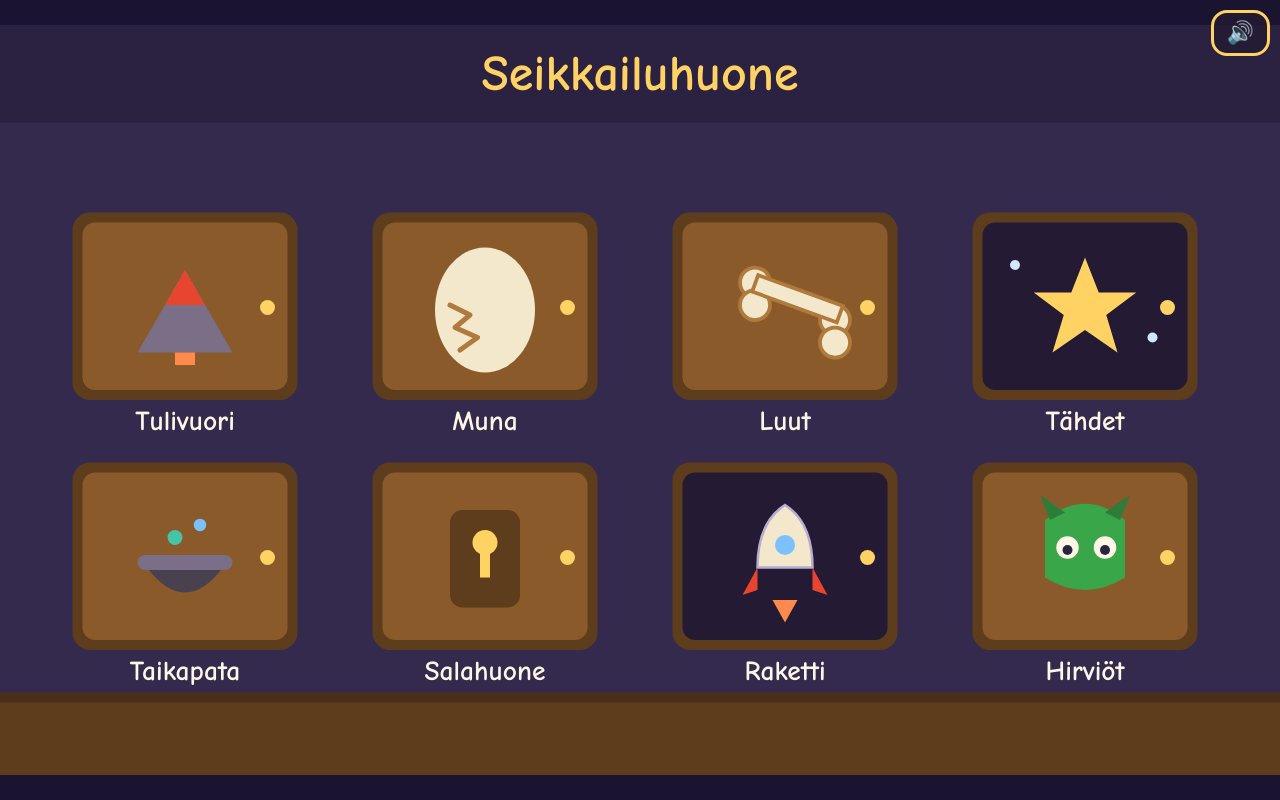
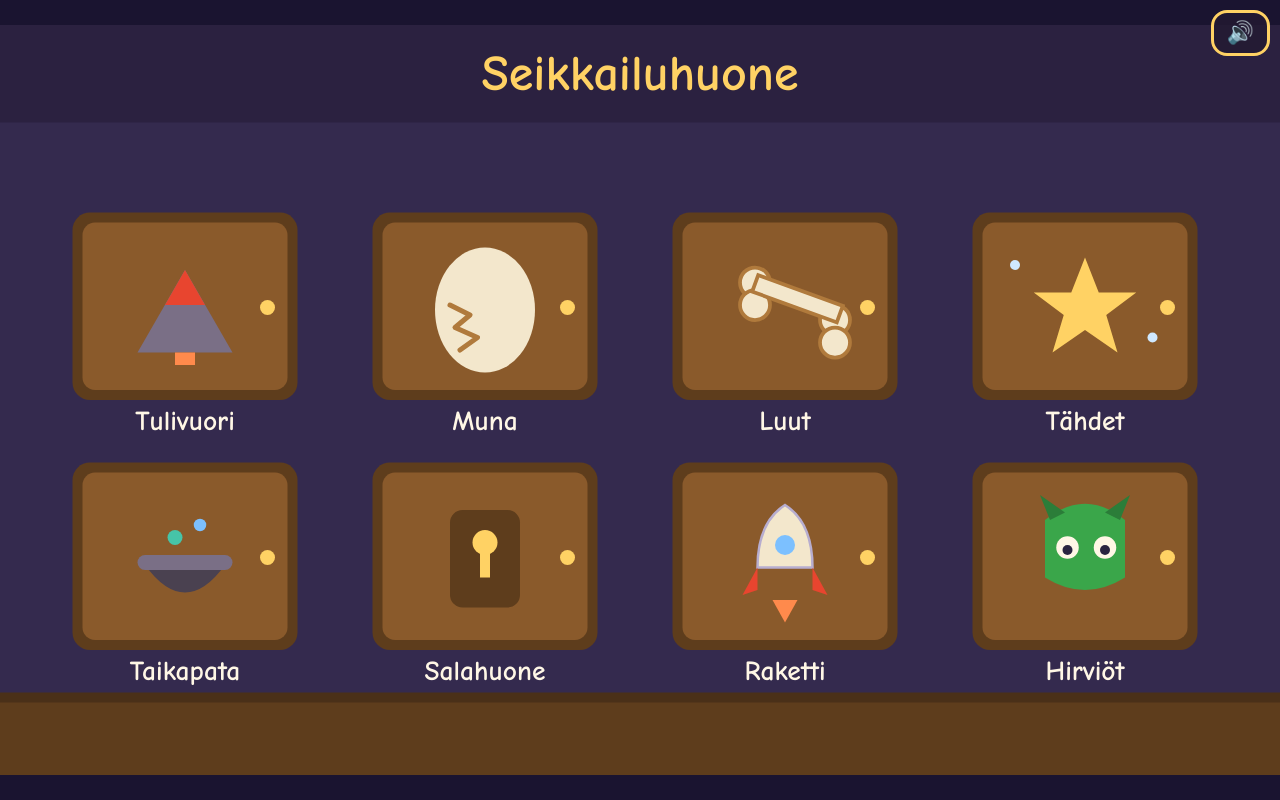
Before and after one commit to gofjhmakit/seikkailuhuone, a plain HTML site: page index.html in a window 1280 px wide. Drawn offline with Linux system fonts and the light colour scheme.

Commit message:
Hub: make all door panels match (brown), not two navy ones
Tähdet and Raketti used a navy (#241a33) inner panel for a "space" look while
the other six used brown (#8a5a2b), so those two doors stood out as odd. Each
icon already signals its game's theme, so unify every door on the warm wooden
panel for one consistent row.

Co-Authored-By: Claude Opus 4.8 <noreply@anthropic.com>

```diff
--- a/index.html
+++ b/index.html
@@ -49,7 +49,7 @@
     </g>
     <g class="hot door" id="door-tahdet">
       <rect x="778" y="150" width="180" height="150" rx="14" fill="#5e3d1c"/>
-      <rect x="786" y="158" width="164" height="134" rx="10" fill="#241a33"/>
+      <rect x="786" y="158" width="164" height="134" rx="10" fill="#8a5a2b"/>
       <polygon points="868,186 879,214 909,214 885,232 894,262 868,244 842,262 851,232 827,214 857,214" fill="#ffd264"/>
       <circle cx="812" cy="192" r="4" fill="#cfe8ff"/><circle cx="922" cy="250" r="4" fill="#cfe8ff"/>
       <circle cx="934" cy="226" r="6" fill="#ffd264"/>
@@ -77,7 +77,7 @@
     </g>
     <g class="hot door" id="door-raketti">
       <rect x="538" y="350" width="180" height="150" rx="14" fill="#5e3d1c"/>
-      <rect x="546" y="358" width="164" height="134" rx="10" fill="#241a33"/>
+      <rect x="546" y="358" width="164" height="134" rx="10" fill="#8a5a2b"/>
       <path d="M628 384 q22 14 22 50 l-44 0 q0 -36 22 -50 Z" fill="#f3e7cc" stroke="#b7adcf" stroke-width="2"/>
       <circle cx="628" cy="416" r="8" fill="#7cc0ff"/>
       <polygon points="606,434 594,456 606,452" fill="#e8452f"/><polygon points="650,434 662,456 650,452" fill="#e8452f"/>
```
